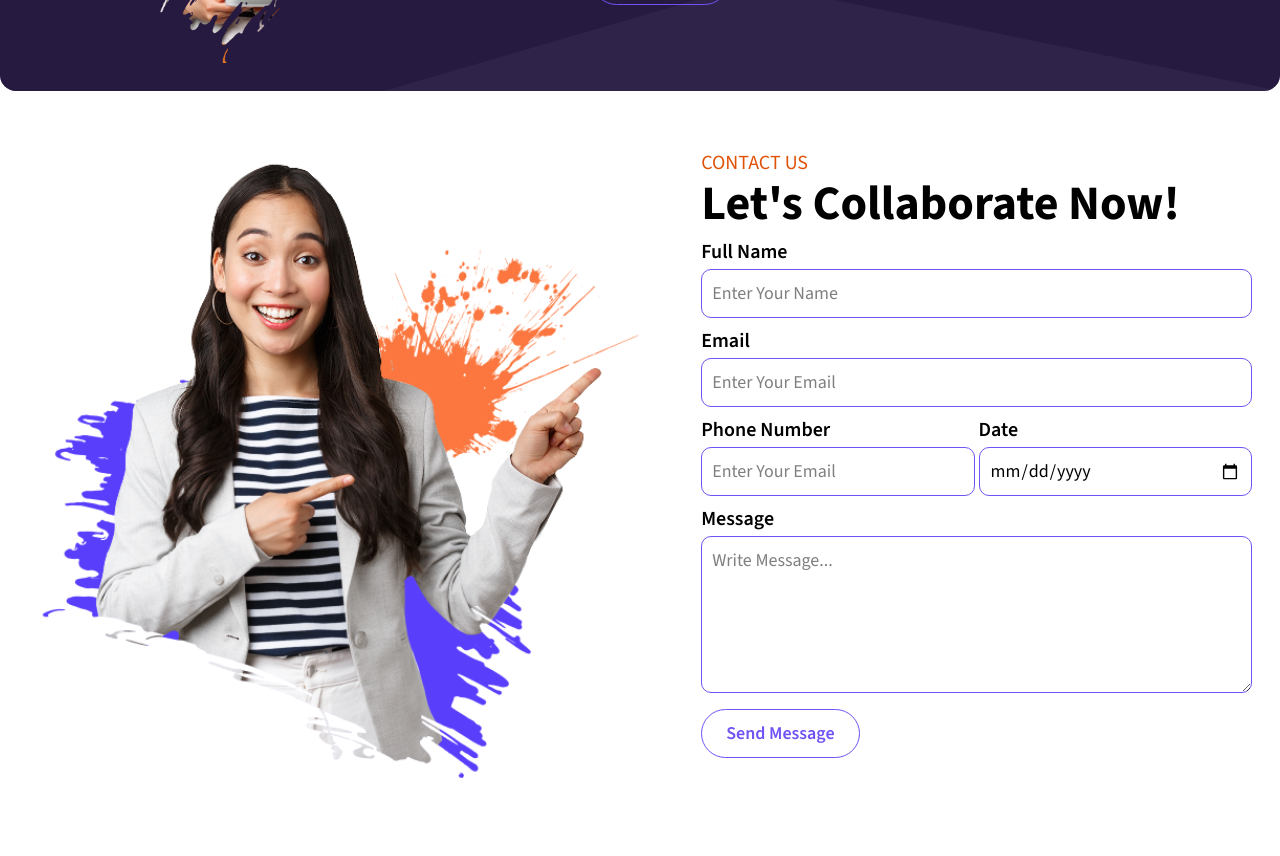
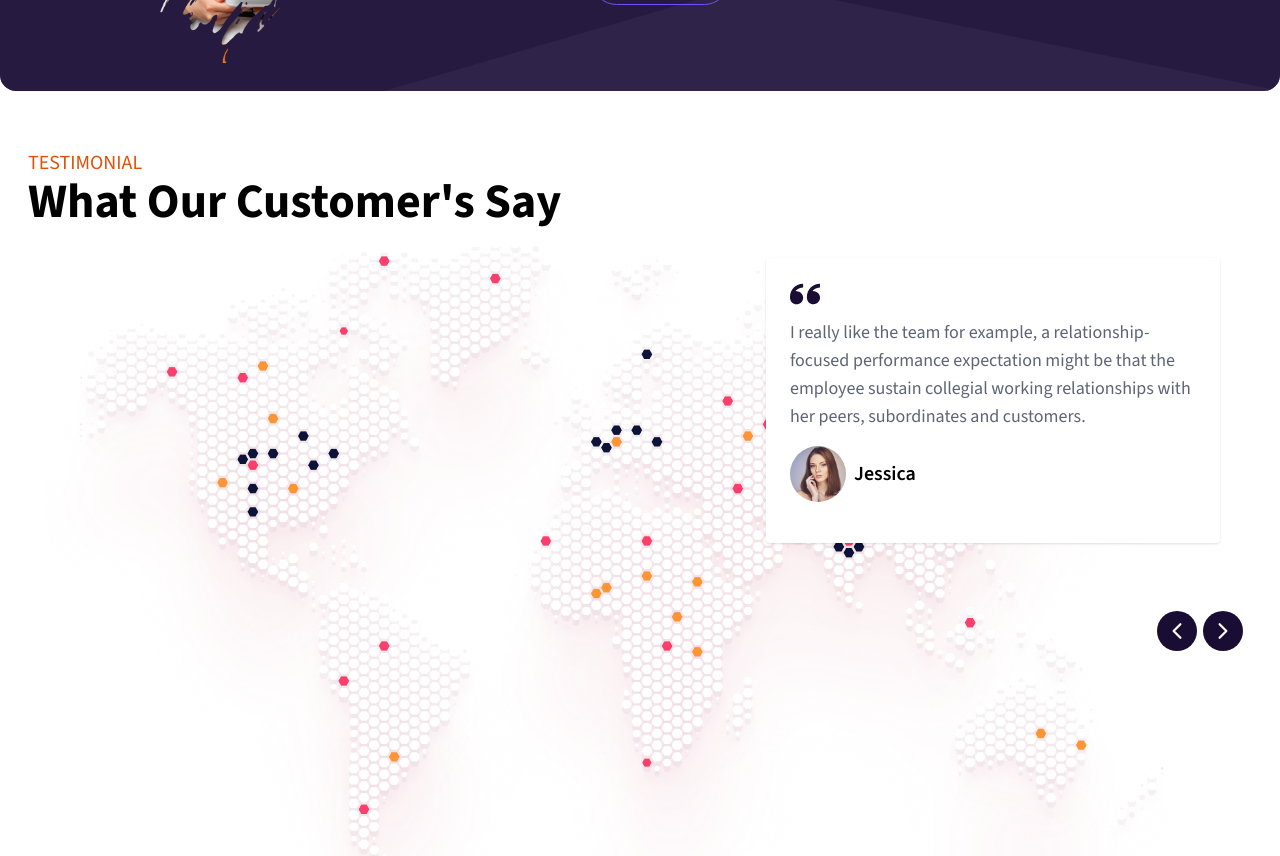
Before and after one commit to Ramla-Eman/novanex-innovations-, a React (Vite) app in the folder frontend/: page / in a window 1280 px wide. Shown: the part 940-1796 px from the top of the page. Built offline with nearby package versions, Linux system fonts and the light colour scheme; a web font is replaced by a local one.

Commit message:
completed the testimonial component with the slider

```diff
--- a/frontend/src/assets/assests.js
+++ b/frontend/src/assets/assests.js
@@ -4,15 +4,19 @@ import ratingImg2 from "./ratingImg2.png";
 import ratingImg3 from "./ratingImg3.png";
 import ratingImg4 from "./ratingImg4.png";
 
-import BannerImg from './BannerImg.png'
-import logo from './logo.png'
-import ContactImg from './contactImg.png'
+import BannerImg from "./BannerImg.png";
+import logo from "./logo.png";
+import ContactImg from "./contactImg.png";
+import testimonialbg from "./testimonialbg.png";
+import testimonialImg1 from "./testimonialImg1.png";
 
 export const assests = {
   BannerImg,
   logo,
-  ContactImg
-}
+  ContactImg,
+  testimonialbg,
+  testimonialImg1,
+};
 
 export const heroSec_ratingImg = [
   { img: ratingImg1 },
@@ -20,3 +24,24 @@ export const heroSec_ratingImg = [
   { img: ratingImg3 },
   { img: ratingImg4 },
 ];
+
+export const testimonialCard = [
+  {
+    img: testimonialImg1,
+    message:
+      "I really like the team for example, a relationship-focused performance expectation might be that the employee sustain collegial working relationships with her peers, subordinates and customers.",
+    name: "Jessica",
+  },
+  {
+    img: testimonialImg1,
+    message:
+      "I really like the team for example, a relationship-focused performance expectation might be that the employee sustain collegial working relationships with her peers, subordinates and customers.",
+    name: "ramla",
+  },
+  {
+    img: testimonialImg1,
+    message:
+      "I really like the team for example, a relationship-focused performance expectation might be that the employee sustain collegial working relationships with her peers, subordinates and customers.",
+    name: "malaika",
+  },
+];
--- /dev/null
+++ b/frontend/src/components/Testimonials.jsx
@@ -0,0 +1,67 @@
+import React, { useState } from "react";
+import { assests, testimonialCard } from "../assets/assests";
+import TestimonialCard from "./ui/TestimonialCard";
+import { IoChevronBackOutline, IoChevronForwardOutline } from "react-icons/io5";
+
+const Testimonials = () => {
+  const [index, setIndex] = useState(0);
+  const total = testimonialCard.length;
+
+  const handleNext = () => {
+    setIndex((prev) => (prev + 1) % total);
+  };
+  const handlePrev = () => {
+    setIndex((prev) => (prev - 1 + total) % total);
+  };
+
+  return (
+    <div className="h-screen max-w-7xl pt-7 mx-auto md:my-[30px] my-3">
+      <div className="flex flex-col justify-between w-full h-full">
+        <div className="flex flex-col gap-2 px-4 sm:px-7">
+          <p className="text-xl text-orange uppercase -mb-2">Testimonial</p>
+          <h2 className="xl:text-5xl md:text-3xl text-2xl font-bold">
+            What Our Customer's Say
+          </h2>
+        </div>
+        <div className="w-full h-[90%] relative">
+          <img
+            src={assests.testimonialbg}
+            alt=""
+            className="object-cover md:w-auto w-full md:h-auto h-full"
+          />
+          <div className="absolute lg:-top-4 top-3 inset-x-0 px-4 md:px-0 md:left-auto md:right-3">
+            <div className="w-full md:w-[550px] overflow-hidden mx-auto">
+              <div
+                className="flex transition-transform duration-500 ease-in-out"
+                style={{ transform: `translateX(-${index * 100}%)` }}
+              >
+                {testimonialCard.map((card, i) => (
+                  <div key={i} className="w-full flex-shrink-0 p-2 md:p-12">
+                    <TestimonialCard {...card} />
+                  </div>
+                ))}
+              </div>
+            </div>
+            {/* Slider Buttons */}
+            <div className="w-full md:w-[500px] mx-auto mt-5 flex justify-end items-center gap-1.5">
+              <div
+                onClick={handlePrev}
+                className="bg-background p-2 text-2xl rounded-full text-white cursor-pointer"
+              >
+                <IoChevronBackOutline />
+              </div>
+              <div
+                onClick={handleNext}
+                className="bg-background p-2 text-2xl rounded-full text-white cursor-pointer"
+              >
+                <IoChevronForwardOutline />
+              </div>
+            </div>
+          </div>
+        </div>
+      </div>
+    </div>
+  );
+};
+
+export default Testimonials;
--- /dev/null
+++ b/frontend/src/components/ui/TestimonialCard.jsx
@@ -0,0 +1,23 @@
+import React from "react";
+import { ImQuotesLeft } from "react-icons/im";
+
+const TestimonialCard = ({ message, img, name }) => {
+  return (
+    <div
+      className="md:h-[285px] bg-white flex flex-col gap-2.5 py-5 px-6 rounded shadow"
+    >
+      <div className="text-3xl text-background">
+        <ImQuotesLeft />
+      </div>
+      <div>
+        <p className="text-[#5D6473] md:text-lg">{message}</p>
+      </div>
+      <div className="flex items-center gap-2 mt-1.5">
+        <img src={img} alt="" className="w-14 h-14 rounded-full object-cover" />
+        <p className="text-xl font-semibold">{name}</p>
+      </div>
+    </div>
+  );
+};
+
+export default TestimonialCard;
--- a/frontend/src/pages/Home.jsx
+++ b/frontend/src/pages/Home.jsx
@@ -2,12 +2,14 @@ import React from 'react'
 import Hero from '../components/Hero'
 import HomeBanner from '../components/HomeBanner'
 import Contact from '../components/Contact'
+import Testimonials from '../components/Testimonials'
 
 const Home = () => {
   return (
     <div>
       <Hero/>
       <HomeBanner/>
+      <Testimonials/>
       <Contact/>
     </div>
   )
```
Also changed, not shown: frontend/src/assets/testimonialImg1.png (added), frontend/src/assets/testimonialbg.png (added).
